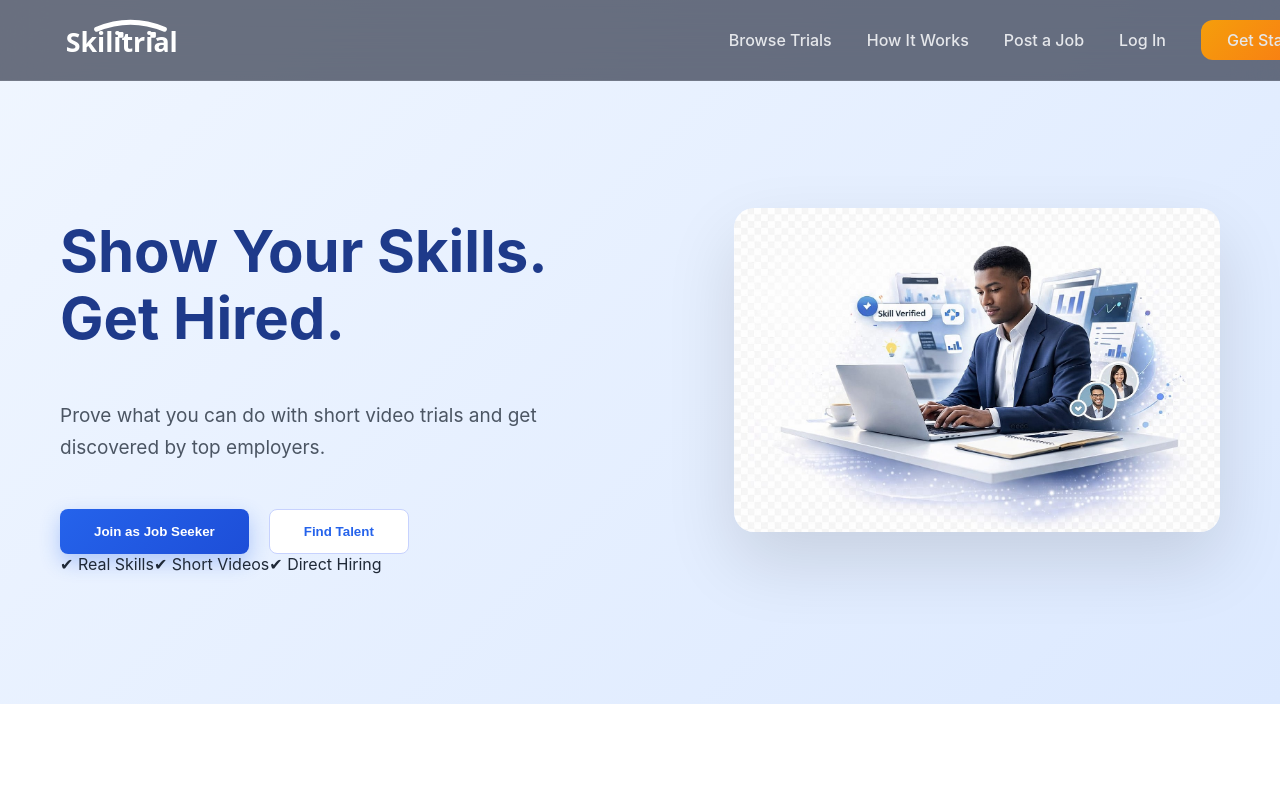
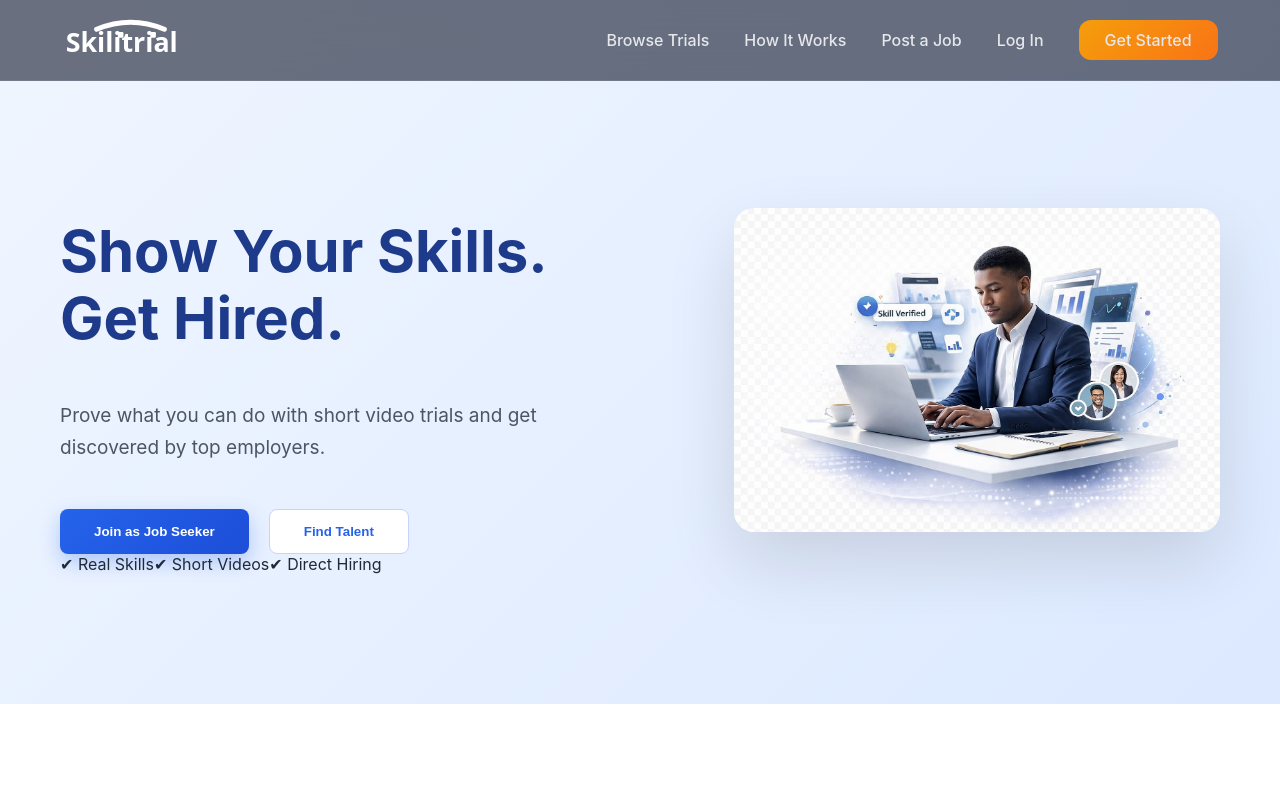
Before and after one commit to sahilbagal2004/Skilitrial, a React app in the folder skilitrial/frontend/: page / in a window 1280 px wide. Shown: the top 800 px of the page. Built offline with nearby package versions, Linux system fonts and the light colour scheme; the HTML template or start-up script is replaced by a standard one.

Commit message:
Added navbar container for proper spacing

```diff
--- a/skilitrial/frontend/src/components/Navbar.css
+++ b/skilitrial/frontend/src/components/Navbar.css
@@ -4,7 +4,7 @@
   position: fixed;
   top: 0;
   left: 0;
-  width: 100%;
+  width: 92%;
   height: 80px;
 
   display: flex;
@@ -39,8 +39,9 @@
   display: flex;
   align-items: center;
   gap: 35px;
+  margin-left: auto;   /* pushes links to right properly */
+  margin-right: 20px;  /* adds space from right edge */
 }
-
 /* NORMAL LINKS */
 .nav-links a {
   color: #e5e7eb;
```
